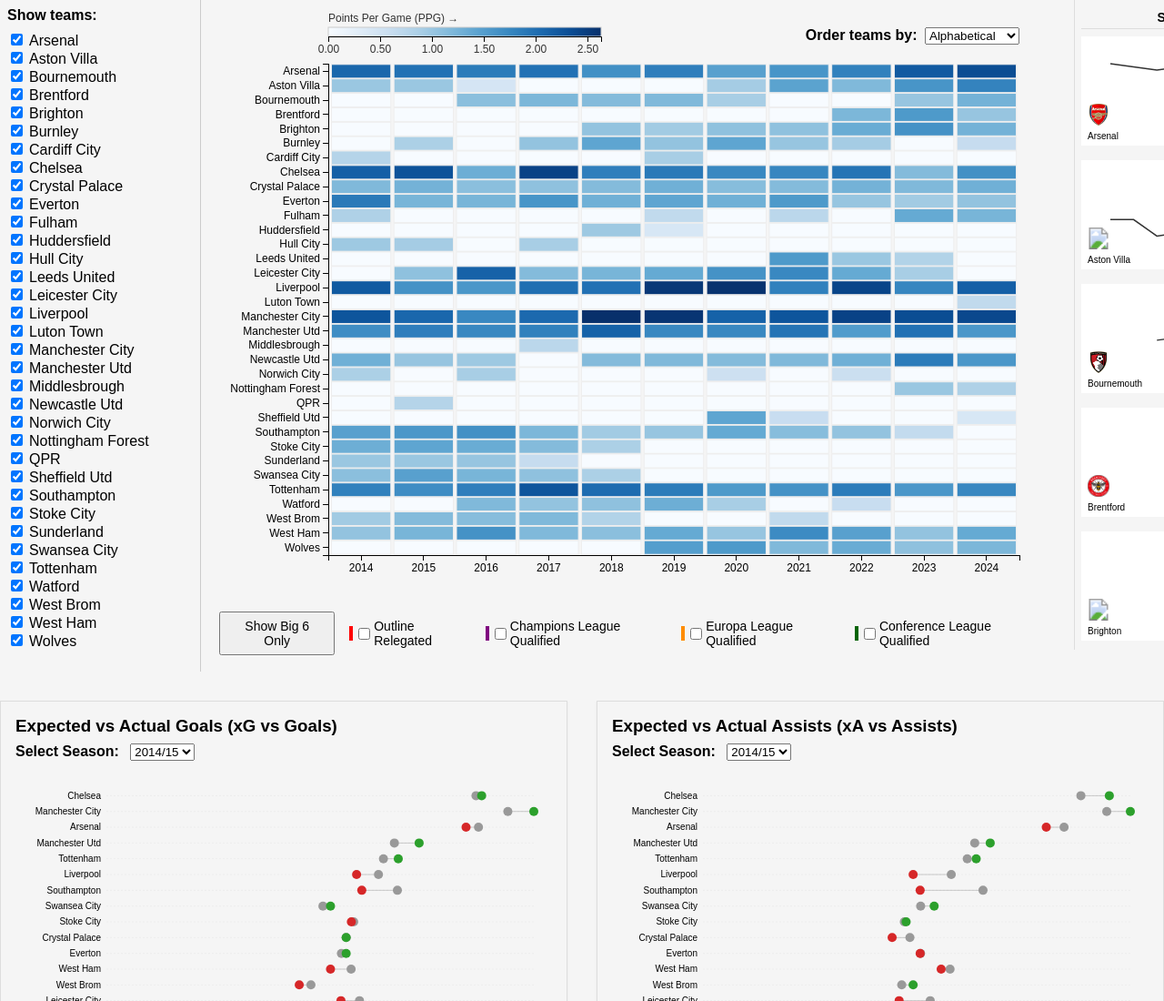
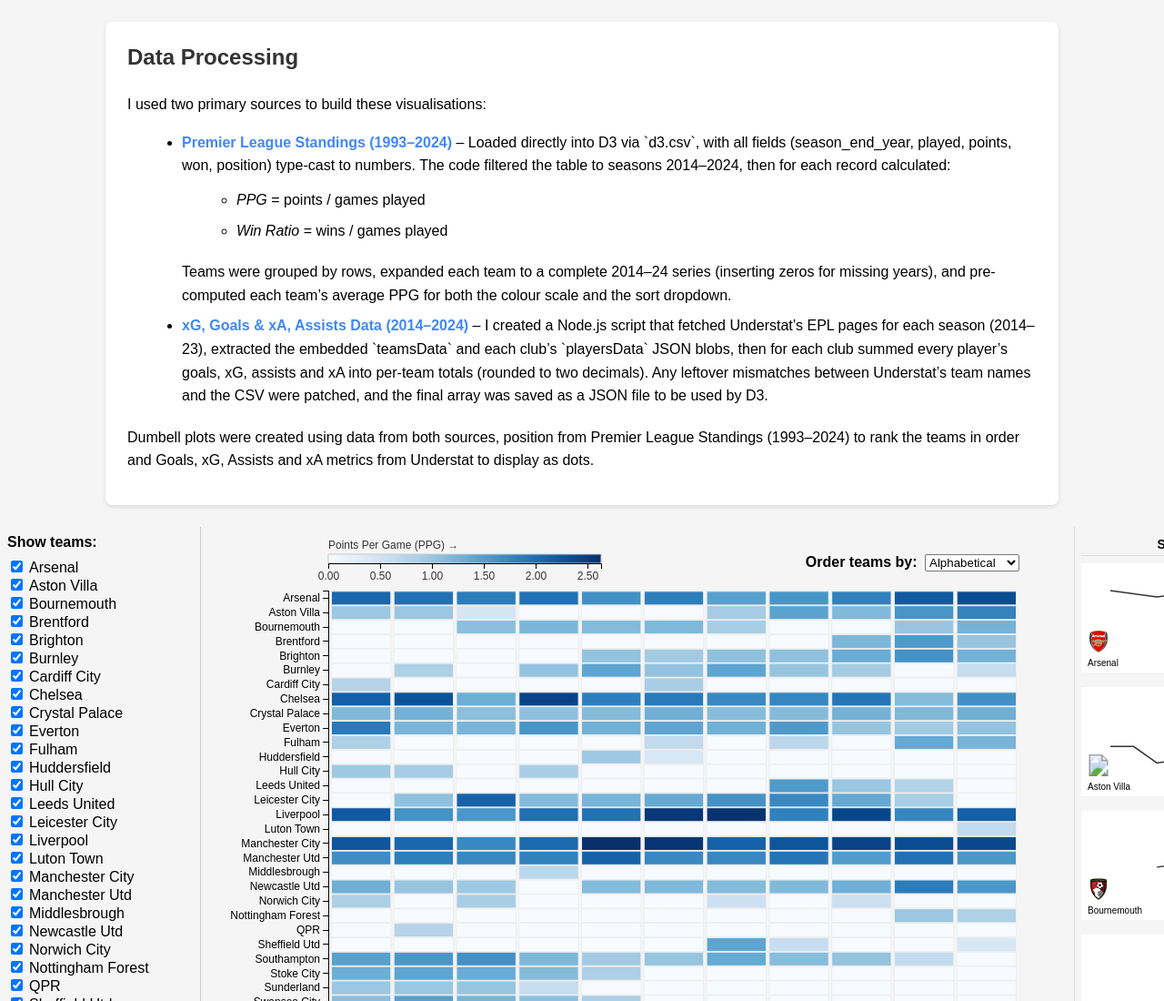
Before and after one commit to HarisM26/football-visualisation-project, a website: page index.html in a window 1280 px wide. Shown: the top 1100 px of the page at 91% size. Drawn offline with nearby package versions, Linux system fonts and the light colour scheme.

Commit message:
add data processing description

```diff
--- a/index.html
+++ b/index.html
@@ -18,6 +18,40 @@
             margin: 0;
             background-color: #f5f5f5;
         }
+
+        .intro {
+            max-width: 1000px;       /* don’t let it go super wide */
+            margin: 1.5rem auto;     /* center with breathing room */
+            padding: 1.25rem 1.5rem; /* some nice padding */
+            background: white;        /* card background */
+            border-radius: 8px;       /* soft corners */
+            box-shadow: 0 2px 5px rgba(0,0,0,0.1);
+            line-height: 1.6;         /* easier reading */
+        }
+
+        .intro h2 {
+            margin-top: 0;
+            font-size: 1.5rem;
+            color: #333;
+        }
+
+        .intro ul {
+            margin: 0.75rem 0 1.25rem 1.25rem; /* indent bullets */
+        }
+
+        .intro ul li {
+            margin-bottom: 0.5rem;
+        }
+
+        .intro a {
+            color: #4287f5;
+            text-decoration: none;
+        }
+
+        .intro a:hover {
+            text-decoration: underline;
+        }
+
 
         /* Left sidebar */
         #controls {
@@ -299,6 +333,30 @@
     </style>
 </head>
 <body>
+<section class="intro">
+    <h2>Data Processing</h2>
+
+    <p>I used two primary sources to build these visualisations:</p>
+
+    <ul>
+        <li>
+            <strong><a href="https://www.kaggle.com/datasets/evangower/english-premier-league-standings">Premier League Standings (1993–2024)</a></strong>
+            – Loaded directly into D3 via `d3.csv`, with all fields (season_end_year, played, points, won, position) type-cast to numbers. The code filtered the table to seasons 2014–2024, then for each record calculated:
+            <ul>
+                <li><em>PPG</em> = points / games played</li>
+                <li><em>Win Ratio</em> = wins / games played</li>
+            </ul>
+            Teams were grouped by rows, expanded each team to a complete 2014–24 series (inserting zeros for missing years), and pre-computed each team’s average PPG for both the colour scale and the sort dropdown.
+        </li>
+        <li>
+            <strong><a href="https://understat.com/">xG, Goals &amp; xA, Assists Data (2014–2024)</a></strong>
+            – I created a Node.js script that fetched Understat’s EPL pages for each season (2014–23), extracted the embedded `teamsData` and each club’s `playersData` JSON blobs, then for each club summed every player’s goals, xG, assists and xA into per-team totals (rounded to two decimals).  Any leftover mismatches between Understat’s team names and the CSV were patched, and the final array was saved as a JSON file to be used by D3.
+        </li>
+
+    </ul>
+
+    <p>Dumbell plots were created using data from both sources, position from Premier League Standings (1993–2024) to rank the teams in order and Goals, xG, Assists and xA metrics from Understat to display as dots.</p>
+</section>
 
 <div id="heatmap-section">
     <div id="controls">
```
